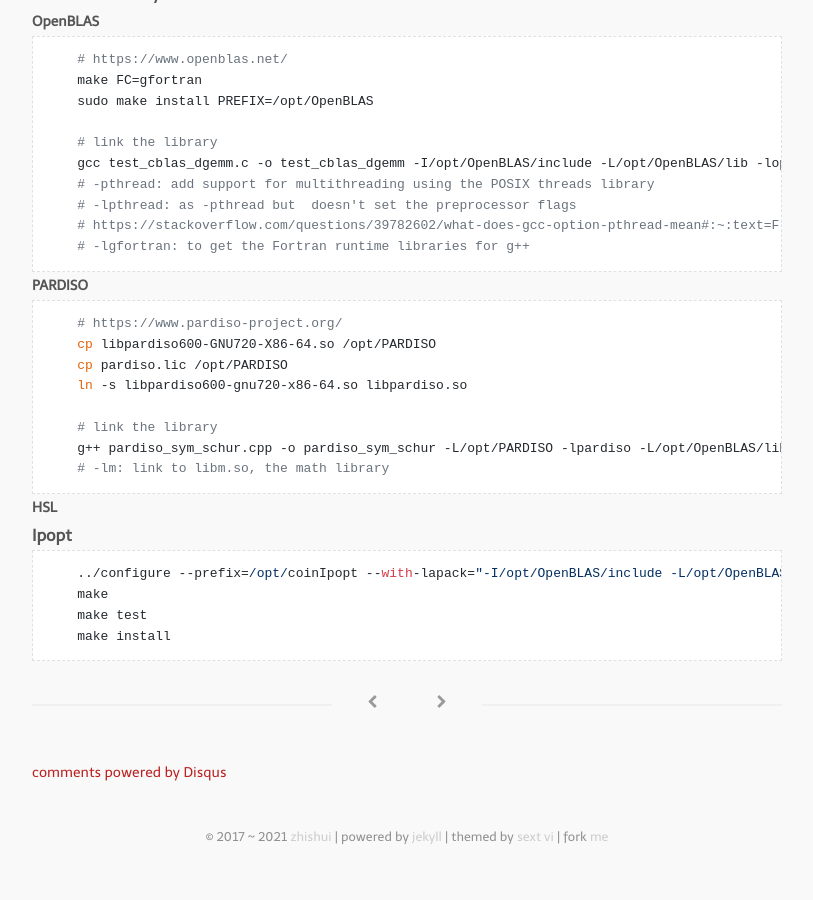
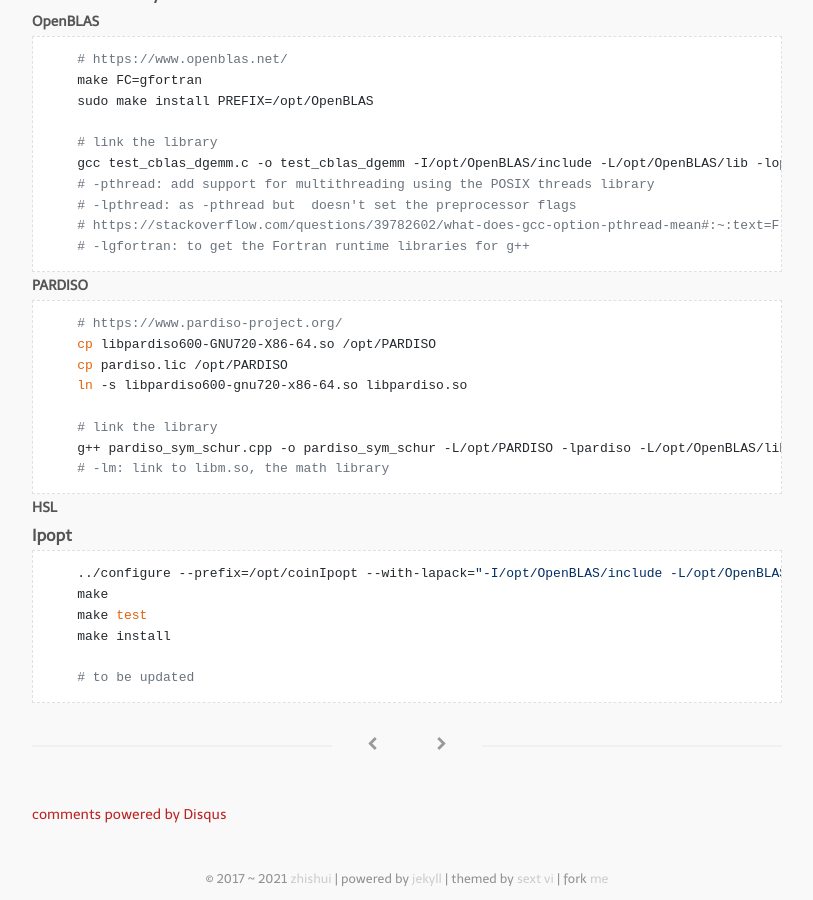
Before and after one commit to bizhishui/bizhishui.github.io, a Jekyll site: the page built from _posts/2020-06-03-Use-Ipopt.md, in a window 1280 px wide and 900 px high, scrolled down 1370 px. Shown: the whole window, without its empty margins (233-1046 px from the left). Built offline with Jekyll 4.4.1, drawn with Linux system fonts in a browser that asks for light colours; nearby versions of some CDN libraries; some web fonts are replaced; comment, search, counter and statistics services are not loaded; before the commit the page ends 2228 px from its top, so only the background shows below that.

````diff
--- a/_posts/2020-06-03-Use-Ipopt.md
+++ b/_posts/2020-06-03-Use-Ipopt.md
@@ -113,4 +113,6 @@
     make
     make test
     make install
+
+    # to be updated
 ```
````
